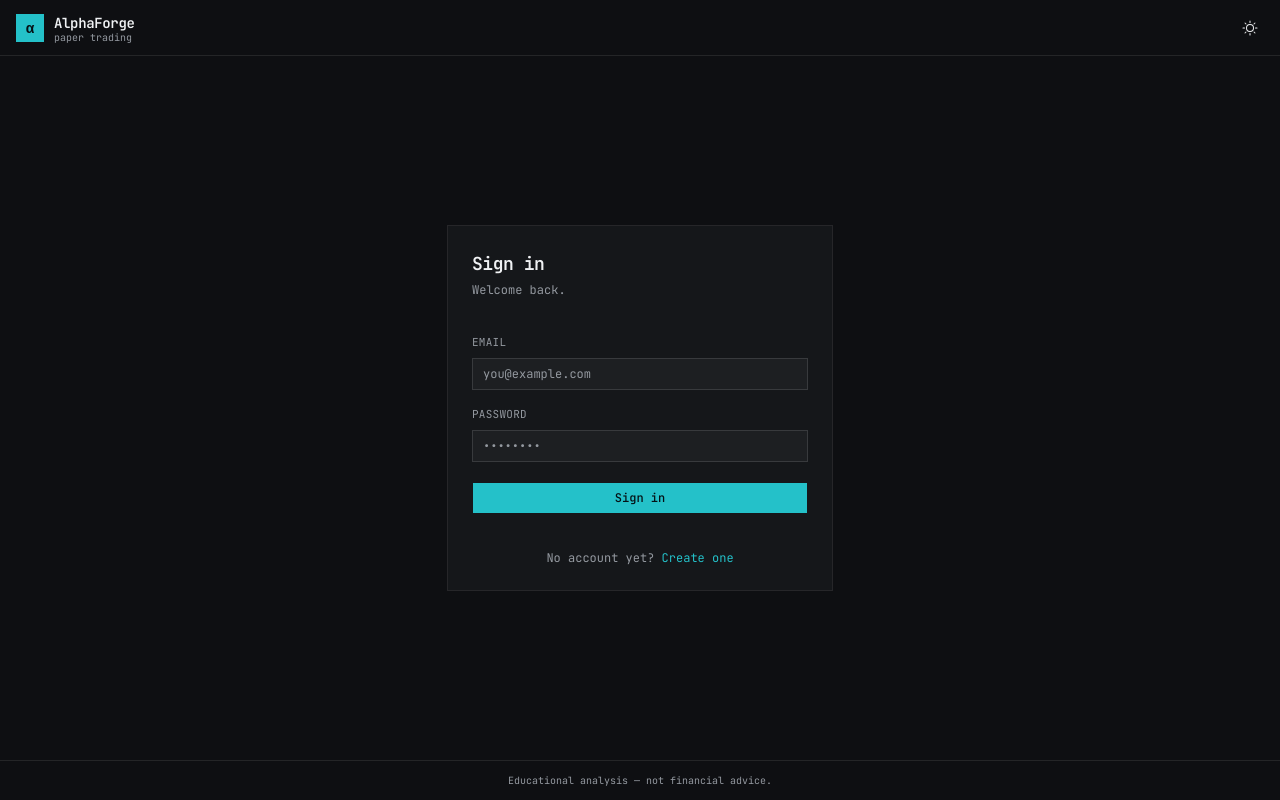
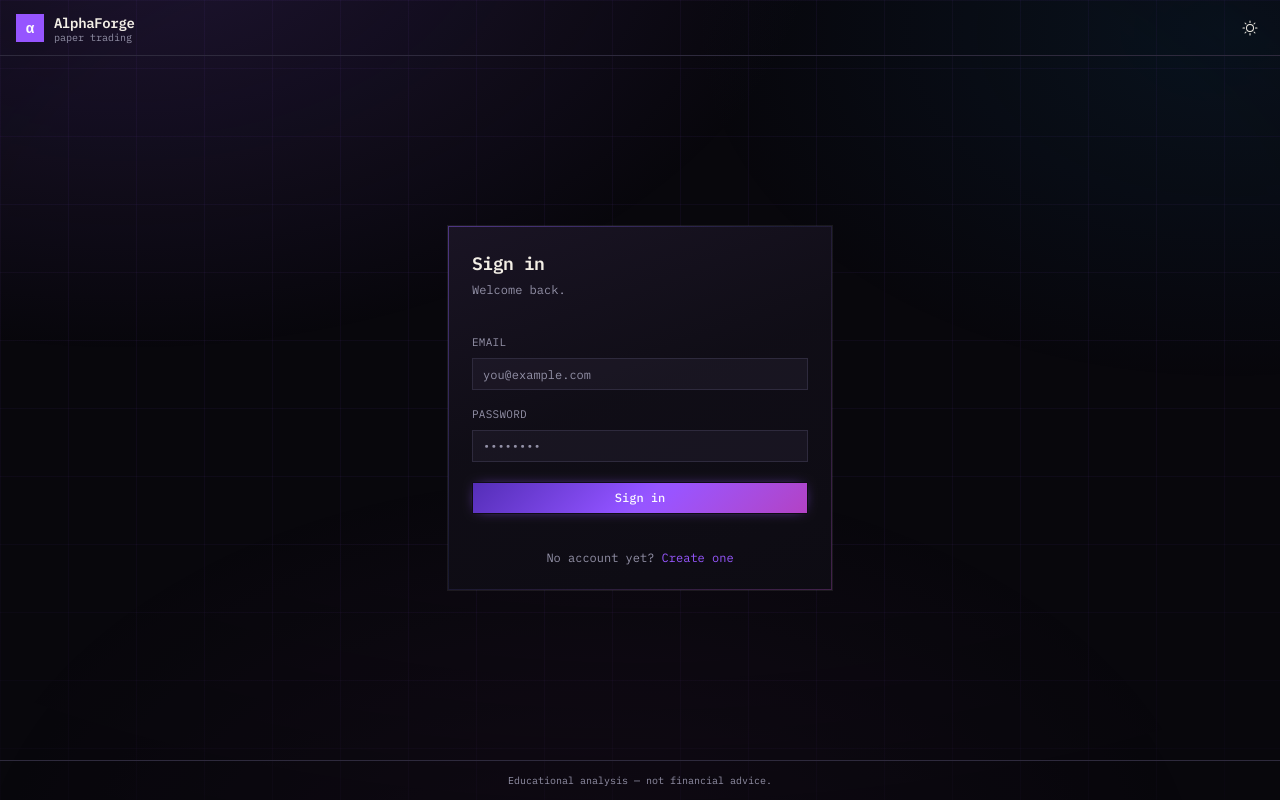
Before and after one commit to sumit-0804/AlphaForge-AI, a Next.js app in the folder frontend/: page /login in a window 1280 px wide. Built offline with nearby package versions, Linux system fonts and the light colour scheme; no server answers.

Commit message:
add ultraviolet neon theme

```diff
--- a/frontend/src/app/globals.css
+++ b/frontend/src/app/globals.css
@@ -57,100 +57,245 @@
   --radius-2xl: calc(var(--radius) * 1.8);
 }
 
-/* Light theme — warm off-white surfaces, deep teal accent. */
+/* Light theme — the same ultraviolet identity on paper. Violet is darkened until
+   it holds contrast; the ambient pools are lifted rather than removed. */
 :root {
   --radius: 0.375rem;
 
-  --background: oklch(0.985 0.002 250);
-  --foreground: oklch(0.205 0.01 260);
-  --card: oklch(1 0 0);
-  --card-foreground: oklch(0.205 0.01 260);
-  --popover: oklch(1 0 0);
-  --popover-foreground: oklch(0.205 0.01 260);
+  --background: oklch(0.975 0.006 300);
+  --foreground: oklch(0.225 0.022 296);
+  --card: oklch(0.995 0.003 300);
+  --card-foreground: oklch(0.225 0.022 296);
+  --popover: oklch(0.995 0.003 300);
+  --popover-foreground: oklch(0.225 0.022 296);
 
-  /* Teal-cyan phosphor accent — distinct from the green/red used for P&L. */
-  --primary: oklch(0.58 0.1 210);
-  --primary-foreground: oklch(0.99 0.005 220);
-  --secondary: oklch(0.96 0.004 250);
-  --secondary-foreground: oklch(0.28 0.01 260);
-  --muted: oklch(0.965 0.004 250);
-  --muted-foreground: oklch(0.5 0.012 260);
-  --accent: oklch(0.95 0.012 210);
-  --accent-foreground: oklch(0.3 0.03 220);
+  /* Violet darkened until it holds contrast on paper. */
+  --primary: oklch(0.472 0.222 293);
+  --primary-foreground: oklch(0.99 0.004 300);
+  --secondary: oklch(0.945 0.011 300);
+  --secondary-foreground: oklch(0.3 0.03 296);
+  --muted: oklch(0.945 0.011 300);
+  --muted-foreground: oklch(0.5 0.034 292);
+  --accent: oklch(0.928 0.03 297);
+  --accent-foreground: oklch(0.4 0.19 293);
 
-  --positive: oklch(0.57 0.14 155);
-  --negative: oklch(0.55 0.2 27);
-  --destructive: oklch(0.577 0.245 27.325);
+  --positive: oklch(0.545 0.14 132);
+  --negative: oklch(0.512 0.198 20);
+  --destructive: oklch(0.512 0.198 20);
 
-  --border: oklch(0.9 0.005 260);
-  --input: oklch(0.9 0.005 260);
-  --ring: oklch(0.58 0.1 210);
+  --border: oklch(0.885 0.014 297);
+  --input: oklch(0.885 0.014 297);
+  --ring: oklch(0.472 0.222 293);
 
-  --chart-1: oklch(0.58 0.1 210);
-  --chart-2: oklch(0.57 0.14 155);
-  --chart-3: oklch(0.65 0.16 50);
-  --chart-4: oklch(0.55 0.2 27);
-  --chart-5: oklch(0.52 0.13 290);
+  --chart-1: oklch(0.472 0.222 293);
+  --chart-2: oklch(0.545 0.14 132);
+  --chart-3: oklch(0.5 0.2 322);
+  --chart-4: oklch(0.512 0.198 20);
+  --chart-5: oklch(0.44 0.15 268);
 
-  --sidebar: oklch(0.99 0.002 250);
-  --sidebar-foreground: oklch(0.205 0.01 260);
-  --sidebar-primary: oklch(0.58 0.1 210);
-  --sidebar-primary-foreground: oklch(0.99 0.005 220);
-  --sidebar-accent: oklch(0.95 0.012 210);
-  --sidebar-accent-foreground: oklch(0.3 0.03 220);
-  --sidebar-border: oklch(0.9 0.005 260);
-  --sidebar-ring: oklch(0.58 0.1 210);
+  --sidebar: oklch(0.958 0.008 300);
+  --sidebar-foreground: oklch(0.225 0.022 296);
+  --sidebar-primary: oklch(0.472 0.222 293);
+  --sidebar-primary-foreground: oklch(0.99 0.004 300);
+  --sidebar-accent: oklch(0.928 0.03 297);
+  --sidebar-accent-foreground: oklch(0.4 0.19 293);
+  --sidebar-border: oklch(0.885 0.014 297);
+  --sidebar-ring: oklch(0.472 0.222 293);
+
+  --grad-primary: linear-gradient(
+    135deg,
+    oklch(0.38 0.19 288) 0%,
+    oklch(0.472 0.222 293) 52%,
+    oklch(0.46 0.2 322) 100%
+  );
+  --grad-secondary: linear-gradient(
+    135deg,
+    oklch(0.44 0.2 296) 0%,
+    oklch(0.34 0.15 276) 55%,
+    oklch(0.42 0.12 268) 100%
+  );
+  --grad-positive: linear-gradient(
+    120deg,
+    oklch(0.46 0.19 292) 0%,
+    oklch(0.545 0.14 132) 100%
+  );
+  --grad-negative: linear-gradient(
+    120deg,
+    oklch(0.36 0.13 8) 0%,
+    oklch(0.512 0.198 20) 100%
+  );
+  --grad-surface: linear-gradient(
+    160deg,
+    oklch(0.978 0.012 300) 0%,
+    oklch(0.995 0.003 300) 48%,
+    oklch(0.995 0.003 300) 100%
+  );
+  --grad-border: linear-gradient(
+    135deg,
+    oklch(0.6 0.16 293 / 0.35) 0%,
+    oklch(0.55 0.1 275 / 0.14) 45%,
+    oklch(0.58 0.14 322 / 0.28) 100%
+  );
+  --beam-from: oklch(0.472 0.222 293);
+  --beam-to: oklch(0.5 0.2 322);
 }
 
-/* Dark theme — near-black cool surfaces, bright phosphor accent. The primary experience. */
+/* Dark theme — the ultraviolet terminal. Near-black plum surfaces, violet that
+   travels through indigo and magenta in gradients only. The primary experience. */
 .dark {
-  --background: oklch(0.17 0.006 260);
-  --foreground: oklch(0.96 0.003 250);
-  --card: oklch(0.205 0.007 260);
-  --card-foreground: oklch(0.96 0.003 250);
-  --popover: oklch(0.22 0.008 260);
-  --popover-foreground: oklch(0.96 0.003 250);
+  /* Surfaces: near-black carrying a plum cast, never a saturated purple. */
+  --background: oklch(0.132 0.014 300);
+  --foreground: oklch(0.952 0.012 85);
+  --card: oklch(0.168 0.019 297);
+  --card-foreground: oklch(0.952 0.012 85);
+  --popover: oklch(0.185 0.024 298);
+  --popover-foreground: oklch(0.952 0.012 85);
 
-  --primary: oklch(0.74 0.12 200);
-  --primary-foreground: oklch(0.17 0.02 220);
-  --secondary: oklch(0.26 0.008 260);
-  --secondary-foreground: oklch(0.96 0.003 250);
-  --muted: oklch(0.25 0.008 260);
-  --muted-foreground: oklch(0.68 0.012 260);
-  --accent: oklch(0.3 0.02 210);
-  --accent-foreground: oklch(0.92 0.02 200);
+  /* The solid token is the midpoint of --grad-primary, so anything that cannot
+     take a gradient still reads as the same colour. */
+  --primary: oklch(0.62 0.246 295);
+  --primary-foreground: oklch(0.982 0.008 300);
+  --secondary: oklch(0.238 0.032 296);
+  --secondary-foreground: oklch(0.952 0.012 85);
+  --muted: oklch(0.215 0.028 297);
+  --muted-foreground: oklch(0.665 0.032 290);
+  --accent: oklch(0.245 0.052 297);
+  --accent-foreground: oklch(0.86 0.13 296);
 
-  --positive: oklch(0.74 0.16 158);
-  --negative: oklch(0.68 0.19 25);
-  --destructive: oklch(0.7 0.19 22);
+  /* Restrained lime rather than a signal green, and crimson off a burgundy base. */
+  --positive: oklch(0.822 0.152 128);
+  --negative: oklch(0.618 0.212 19);
+  --destructive: oklch(0.618 0.212 19);
 
-  --border: oklch(1 0 0 / 9%);
-  --input: oklch(1 0 0 / 12%);
-  --ring: oklch(0.74 0.12 200);
+  --border: oklch(0.298 0.034 293);
+  --input: oklch(0.298 0.034 293);
+  --ring: oklch(0.62 0.246 295);
 
-  --chart-1: oklch(0.74 0.12 200);
-  --chart-2: oklch(0.74 0.16 158);
-  --chart-3: oklch(0.72 0.16 55);
-  --chart-4: oklch(0.68 0.19 25);
-  --chart-5: oklch(0.66 0.14 290);
+  --chart-1: oklch(0.62 0.246 295);
+  --chart-2: oklch(0.822 0.152 128);
+  --chart-3: oklch(0.60 0.22 322);
+  --chart-4: oklch(0.618 0.212 19);
+  --chart-5: oklch(0.52 0.16 268);
 
-  --sidebar: oklch(0.185 0.006 260);
-  --sidebar-foreground: oklch(0.96 0.003 250);
-  --sidebar-primary: oklch(0.74 0.12 200);
-  --sidebar-primary-foreground: oklch(0.17 0.02 220);
-  --sidebar-accent: oklch(0.3 0.02 210);
-  --sidebar-accent-foreground: oklch(0.92 0.02 200);
-  --sidebar-border: oklch(1 0 0 / 9%);
-  --sidebar-ring: oklch(0.74 0.12 200);
+  --sidebar: oklch(0.152 0.018 298);
+  --sidebar-foreground: oklch(0.952 0.012 85);
+  --sidebar-primary: oklch(0.62 0.246 295);
+  --sidebar-primary-foreground: oklch(0.982 0.008 300);
+  --sidebar-accent: oklch(0.245 0.052 297);
+  --sidebar-accent-foreground: oklch(0.86 0.13 296);
+  --sidebar-border: oklch(0.298 0.034 293);
+  --sidebar-ring: oklch(0.62 0.246 295);
+
+  /* --- gradients ---------------------------------------------------------
+     The restricted hues (magenta, indigo, cyan, lime) only ever appear as
+     transitional stops in here — never as a standalone token above. */
+  --grad-primary: linear-gradient(
+    135deg,
+    oklch(0.44 0.2 288) 0%,
+    oklch(0.62 0.246 295) 52%,
+    oklch(0.585 0.212 322) 100%
+  );
+  --grad-secondary: linear-gradient(
+    135deg,
+    oklch(0.5 0.222 296) 0%,
+    oklch(0.375 0.162 276) 55%,
+    oklch(0.462 0.128 268) 100%
+  );
+  --grad-positive: linear-gradient(
+    120deg,
+    oklch(0.56 0.2 292) 0%,
+    oklch(0.822 0.152 128) 100%
+  );
+  --grad-negative: linear-gradient(
+    120deg,
+    oklch(0.352 0.128 8) 0%,
+    oklch(0.618 0.212 19) 100%
+  );
+  /* Card wash: a purple lift at the top edge that fades out before mid-card. */
+  --grad-surface: linear-gradient(
+    160deg,
+    oklch(0.206 0.032 300) 0%,
+    oklch(0.168 0.019 297) 46%,
+    oklch(0.158 0.016 295) 100%
+  );
+  /* Hairline neon edge, drawn through a mask so it stays 1px. */
+  --grad-border: linear-gradient(
+    135deg,
+    oklch(0.55 0.19 293 / 0.55) 0%,
+    oklch(0.42 0.12 275 / 0.22) 45%,
+    oklch(0.52 0.16 322 / 0.4) 100%
+  );
+  --beam-from: oklch(0.72 0.24 295);
+  --beam-to: oklch(0.66 0.22 322);
 }
 
 @layer base {
   * {
     @apply border-border outline-ring/50;
   }
+
+  /* Square, hairline scrollbars in the theme's own colours — the default chrome
+     bar is the one piece of light UI that survives a dark terminal. */
+  * {
+    scrollbar-width: thin;
+    scrollbar-color: var(--border) transparent;
+  }
+  ::-webkit-scrollbar {
+    width: 10px;
+    height: 10px;
+  }
+  ::-webkit-scrollbar-track,
+  ::-webkit-scrollbar-corner {
+    background: transparent;
+  }
+  ::-webkit-scrollbar-thumb {
+    background: var(--border);
+    /* Inset by the track colour so the thumb reads as a bar, not a fill. */
+    border: 2px solid var(--background);
+  }
+  ::-webkit-scrollbar-thumb:hover {
+    background: var(--muted-foreground);
+  }
+  ::-webkit-scrollbar-thumb:active {
+    background: var(--primary);
+  }
   body {
     @apply bg-background text-foreground;
-    font-feature-settings: "cv11", "ss01";
+    /* IBM Plex Mono's zero is already slashed; no stylistic sets to opt into. */
+  }
+
+  /* Ambient lighting: three wide, low-opacity pools behind everything, fixed so
+     they light the frame rather than scrolling with content. Cyan and indigo live
+     only in here — never as a token — which is what keeps the UI reading violet. */
+  body::before {
+    content: "";
+    position: fixed;
+    inset: 0;
+    z-index: -1;
+    pointer-events: none;
+    background:
+      /* A faint survey grid over the pools — terminal texture, not decoration. */
+      repeating-linear-gradient(
+        to right,
+        oklch(0.62 0.246 295 / 0.05) 0 1px,
+        transparent 1px 68px
+      ),
+      repeating-linear-gradient(
+        to bottom,
+        oklch(0.62 0.246 295 / 0.05) 0 1px,
+        transparent 1px 68px
+      ),
+      radial-gradient(70rem 45rem at 10% -12%, oklch(0.42 0.14 296 / 0.3), transparent 62%),
+      radial-gradient(52rem 34rem at 96% 4%, oklch(0.4 0.1 248 / 0.16), transparent 64%),
+      radial-gradient(60rem 40rem at 46% 112%, oklch(0.38 0.12 326 / 0.16), transparent 66%);
+    /* Fade the grid out toward the edges so it never reads as a hard overlay. */
+    mask-image: radial-gradient(120% 100% at 50% 30%, #000 40%, transparent 100%);
+  }
+  :root:not(.dark) body::before {
+    background:
+      radial-gradient(70rem 45rem at 10% -12%, oklch(0.72 0.09 296 / 0.22), transparent 62%),
+      radial-gradient(52rem 34rem at 96% 4%, oklch(0.75 0.07 248 / 0.14), transparent 64%),
+      radial-gradient(60rem 40rem at 46% 112%, oklch(0.74 0.08 326 / 0.12), transparent 66%);
   }
   html {
     @apply font-mono;
@@ -170,3 +315,121 @@
     }
   }
 }
+
+/* Gradient surfaces. Kept as named utilities rather than inline arbitrary values
+   so the palette stays defined in one place. */
+@layer components {
+  /* Filled gradient — buttons, active nav, badges. */
+  .grad-primary {
+    background-image: var(--grad-primary);
+  }
+  .grad-secondary {
+    background-image: var(--grad-secondary);
+  }
+
+  /* Gradient lettering, for key metrics only. */
+  .grad-text {
+    background-image: var(--grad-primary);
+    background-clip: text;
+    color: transparent;
+  }
+  .grad-text-positive {
+    background-image: var(--grad-positive);
+    background-clip: text;
+    color: transparent;
+  }
+  .grad-text-negative {
+    background-image: var(--grad-negative);
+    background-clip: text;
+    color: transparent;
+  }
+
+  /* A card wash: purple lift at the top edge, gone by mid-card. */
+  .grad-surface {
+    background-image: var(--grad-surface);
+  }
+
+  /* A true 1px neon edge — the gradient is masked to the border box so it cannot
+     bleed into the fill. Sits above content-free space only. */
+  .neon-edge {
+    position: relative;
+    isolation: isolate;
+  }
+  .neon-edge::after {
+    content: "";
+    position: absolute;
+    inset: 0;
+    padding: 1px;
+    pointer-events: none;
+    background-image: var(--grad-border);
+    -webkit-mask:
+      linear-gradient(#000 0 0) content-box,
+      linear-gradient(#000 0 0);
+    -webkit-mask-composite: xor;
+    mask:
+      linear-gradient(#000 0 0) content-box,
+      linear-gradient(#000 0 0);
+    mask-composite: exclude;
+  }
+
+  /* Restrained bloom for a focused or live element. */
+  .neon-glow {
+    box-shadow:
+      0 0 0 1px oklch(0.62 0.246 295 / 0.25),
+      0 0 18px -6px oklch(0.62 0.246 295 / 0.45);
+  }
+}
+
+/* A travelling light along a card's hairline edge — the Magic UI "border beam"
+   idea, rebuilt on the existing masked border so it costs no new dependency.
+   Reserved for genuinely live surfaces; the reduced-motion rule above stops it. */
+@layer components {
+  .neon-beam::after {
+    background-image: linear-gradient(
+      90deg,
+      transparent 0%,
+      transparent 34%,
+      oklch(0.72 0.24 295 / 0.85) 50%,
+      oklch(0.68 0.2 322 / 0.5) 58%,
+      transparent 70%,
+      transparent 100%
+    );
+    background-size: 260% 100%;
+    animation: beam-sweep 4s linear infinite;
+  }
+
+  /* A price that just moved: one soft pulse in its direction, then gone. */
+  .tick-up {
+    animation: tick-up 0.6s ease-out;
+  }
+  .tick-down {
+    animation: tick-down 0.6s ease-out;
+  }
+}
+
+@keyframes beam-sweep {
+  from {
+    background-position: 210% 0;
+  }
+  to {
+    background-position: -110% 0;
+  }
+}
+
+@keyframes tick-up {
+  0% {
+    background-color: oklch(0.822 0.152 128 / 0.28);
+  }
+  100% {
+    background-color: transparent;
+  }
+}
+
+@keyframes tick-down {
+  0% {
+    background-color: oklch(0.618 0.212 19 / 0.28);
+  }
+  100% {
+    background-color: transparent;
+  }
+}
--- a/frontend/src/app/layout.tsx
+++ b/frontend/src/app/layout.tsx
@@ -1,12 +1,16 @@
 import type { Metadata } from "next";
-import { Geist, JetBrains_Mono } from "next/font/google";
+import { Geist, IBM_Plex_Mono } from "next/font/google";
 import "./globals.css";
 import { cn } from "@/lib/utils";
 import { Providers } from "@/components/providers";
 import { AppShell } from "@/components/app-shell";
 
 // Monospace is the identity; a clean sans is available for the rare long paragraph.
-const mono = JetBrains_Mono({ subsets: ["latin"], variable: "--font-mono" });
+const mono = IBM_Plex_Mono({
+  subsets: ["latin"],
+  weight: ["400", "500", "600"],
+  variable: "--font-mono",
+});
 const sans = Geist({ subsets: ["latin"], variable: "--font-sans" });
 
 export const metadata: Metadata = {
--- a/frontend/src/components/ui/button.tsx
+++ b/frontend/src/components/ui/button.tsx
@@ -8,7 +8,9 @@ const buttonVariants = cva(
   {
     variants: {
       variant: {
-        default: "bg-primary text-primary-foreground hover:bg-primary/80",
+        // Gradient rather than a flat fill; brightness on hover keeps the blend intact.
+        default:
+          "grad-primary text-primary-foreground shadow-[0_0_14px_-6px_var(--primary)] hover:brightness-115",
         outline:
           "border-border bg-background hover:bg-muted hover:text-foreground aria-expanded:bg-muted aria-expanded:text-foreground dark:border-input dark:bg-input/30 dark:hover:bg-input/50",
         secondary:
--- a/frontend/src/components/ui/card.tsx
+++ b/frontend/src/components/ui/card.tsx
@@ -12,7 +12,7 @@ function Card({
       data-slot="card"
       data-size={size}
       className={cn(
-        "group/card flex flex-col gap-(--card-spacing) overflow-hidden rounded-none bg-card py-(--card-spacing) text-xs/relaxed text-card-foreground ring-1 ring-foreground/10 [--card-spacing:--spacing(4)] has-data-[slot=card-footer]:pb-0 has-[>img:first-child]:pt-0 data-[size=sm]:[--card-spacing:--spacing(3)] data-[size=sm]:has-data-[slot=card-footer]:pb-0 *:[img:first-child]:rounded-none *:[img:last-child]:rounded-none",
+        "group/card neon-edge grad-surface flex flex-col gap-(--card-spacing) overflow-hidden rounded-none bg-card py-(--card-spacing) text-xs/relaxed text-card-foreground ring-1 ring-foreground/8 [--card-spacing:--spacing(4)] has-data-[slot=card-footer]:pb-0 has-[>img:first-child]:pt-0 data-[size=sm]:[--card-spacing:--spacing(3)] data-[size=sm]:has-data-[slot=card-footer]:pb-0 *:[img:first-child]:rounded-none *:[img:last-child]:rounded-none",
         className
       )}
       {...props}
```
